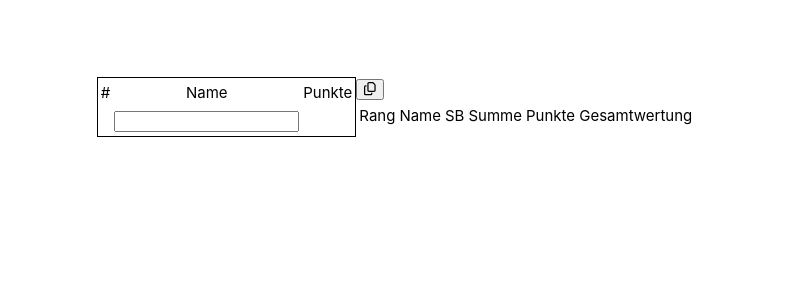
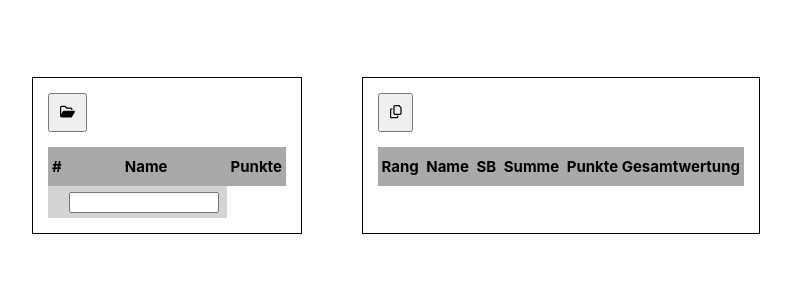
Before and after one commit to hgarus/xtable-editor, a Vue app: page / in a window 1280 px wide. Shown: the top 300 px of the page, without its empty margins (244-1035 px from the left). Built offline with nearby package versions, Linux system fonts and the light colour scheme.

Commit message:
Add import functionality

```diff
--- a/src/assets/main.css
+++ b/src/assets/main.css
@@ -14,3 +14,31 @@
     margin: 3em 0;
   }
 }
+
+table {
+  border-collapse: collapse;
+}
+table th {
+  font-weight: bold;
+}
+table td:first-child {
+  padding-left: 0.5em;
+}
+table td:last-child {
+  padding-right: 0.5em;
+}
+table th {
+  padding: 0.5em 0.25em;
+}
+table td {
+  padding: 0.25em 0.25em;
+}
+table tr:first-child {
+  background-color: darkgray;
+}
+table tr:nth-child(2n + 2) {
+  background-color: lightgray;
+}
+dialog {
+  margin: 20vh auto 0 auto;
+}
--- a/src/components/Domain.ts
+++ b/src/components/Domain.ts
@@ -1,7 +1,30 @@
 import * as _ from "lodash";
+import { result } from "lodash";
 
 export class Table {
   players = new Map<string, Player>();
+  static fromTableElement(tableElement: HTMLTableElement) {
+    const table = new Table();
+    const names = Array.from(
+      tableElement.querySelectorAll("tr:not(:first-of-type) td:nth-of-type(2)")
+    ).map((element, i) => element.textContent || "" + i);
+    names.forEach((name) => table.addPlayer(name));
+    names.forEach((name, i) => {
+      const player = table.playerByName(name);
+      const relevantResultElements = Array.from(
+        tableElement.querySelectorAll(
+          `tr:nth-of-type(${i + 2}) td:nth-of-type(n + 3)`
+        )
+      ).slice(i + 1, names.length);
+      relevantResultElements
+        .map((element) => element.textContent as Result)
+        .forEach((result, j) => {
+          const opp = table.playerByName(names[i + 1 + j])!;
+          player?.setResult(opp, result);
+        });
+    });
+    return table;
+  }
   playerByName(name: string): Player | undefined {
     return this.players.get(name);
   }
@@ -23,6 +46,15 @@ export class Table {
   onPlayerNameChange(oldName: string, newName: string, player: Player) {
     this.players.delete(oldName);
     this.players.set(newName, player);
+  }
+  removePlayer(name: string) {
+    this.players.delete(name);
+  }
+  clear() {
+    this.players.clear();
+  }
+  replaceWith(otherTable: Table) {
+    this.players = otherTable.players;
   }
 }
 
--- /dev/null
+++ b/src/components/ImportDialog.vue
@@ -0,0 +1,59 @@
+<script setup lang="ts">
+import { ref } from "vue";
+import { Table } from "./Domain";
+
+const emit = defineEmits<{
+  (e: "tableImport", table: Table): void;
+}>();
+const dialog = ref<HTMLDialogElement | null>(null);
+const textarea = ref<HTMLTextAreaElement | null>(null);
+
+function doImport(event: Event) {
+  event.preventDefault();
+  const tableElement = new DOMParser()
+    .parseFromString(textarea.value?.value!, "text/html")
+    .querySelector("table") as HTMLTableElement;
+  const table = Table.fromTableElement(tableElement);
+  emit("tableImport", table);
+  textarea.value!.value = "";
+  dialog.value?.close();
+}
+function show() {
+  dialog.value?.showModal();
+}
+defineExpose({ show });
+</script>
+
+<template>
+  <dialog ref="dialog">
+    <h2>Import</h2>
+    <form @submit="doImport" method="dialog">
+      <label>Paste an existing html table below:</label>
+      <textarea ref="textarea" width="200" height="5"></textarea>
+      <div class="buttons">
+        <button type="reset" @click="dialog?.close()">Cancel</button
+        ><button type="submit">Import</button>
+      </div>
+    </form>
+  </dialog>
+</template>
+
+<style scoped>
+textarea {
+  height: 15em;
+  width: 400px;
+}
+form {
+  display: flex;
+  flex-direction: column;
+}
+button {
+  margin: 0.5em 0 0.5em 0.75em;
+  padding: 0.5em;
+}
+.buttons {
+  display: flex;
+  flex-grow: 0;
+  justify-content: flex-end;
+}
+</style>
--- a/src/components/TableDisplay.vue
+++ b/src/components/TableDisplay.vue
@@ -33,10 +33,12 @@ function toClipboard(element: HTMLElement) {
 </script>
 
 <template>
-  <div>
-    <button @click="toClipboard($refs.table as HTMLTableElement)">
-      <font-awesome-icon icon="fa-regular fa-copy" />
-    </button>
+  <div class="viewer">
+    <header>
+      <button @click="toClipboard($refs.table as HTMLTableElement)">
+        <font-awesome-icon icon="fa-regular fa-copy" />
+      </button>
+    </header>
     <table ref="table">
       <tr>
         <th>Rang</th>
@@ -66,9 +68,15 @@ function toClipboard(element: HTMLElement) {
 </template>
 
 <style scoped>
-.editor {
-  height: 500px;
-  width: 500px;
+.viewer {
+  padding: 1em;
+  margin: 0 2em;
   border: 1px solid black;
 }
+header {
+  margin-bottom: 1em;
+}
+header button {
+  padding: 0.75em;
+}
 </style>
--- a/src/components/TableEditor.vue
+++ b/src/components/TableEditor.vue
@@ -1,30 +1,44 @@
 <script setup lang="ts">
+import { ref } from "vue";
 import * as _ from "lodash";
 import { Table } from "./Domain";
 import ResultInput from "./ResultInput.vue";
+import ImportDialog from "./ImportDialog.vue";
 
 const props = defineProps<{
   table: Table;
 }>();
-
+const importDialog = ref<InstanceType<typeof ImportDialog>>();
+const tableElement = ref<HTMLTableElement | null>();
 function newPlayer(event: Event) {
   const target = event.target as HTMLInputElement;
   props.table.addPlayer(target.value);
   target.value = "";
 }
-function focusByTabindex($el: HTMLElement, tabindex?: number) {
+function focusByTabindex(tabindex?: number) {
   if (tabindex) {
     _.find(
-      Array.from($el.querySelectorAll("[tabindex]")) as HTMLElement[],
+      Array.from(
+        tableElement.value?.querySelectorAll("[tabindex]") ?? []
+      ) as HTMLElement[],
       (el) => el.tabIndex >= tabindex
     )?.focus();
   }
 }
+function importTable(table: Table) {
+  props.table.replaceWith(table);
+}
 </script>
 
 <template>
+  <ImportDialog ref="importDialog" @table-import="importTable"></ImportDialog>
   <div class="editor">
-    <table>
+    <header>
+      <button @click="importDialog?.show()">
+        <font-awesome-icon icon="fa-regular fa-folder-open" />
+      </button>
+    </header>
+    <table ref="tableElement">
       <tr>
         <th>#</th>
         <th>Name</th>
@@ -52,11 +66,11 @@ function focusByTabindex($el: HTMLElement, tabindex?: number) {
             "
             :model-value="player.resultByOpp(opp)"
             @update:model-value="(newValue) => player.setResult(opp, newValue)"
-            @focusOn="(tabindex) => focusByTabindex($el, tabindex)"
+            @focusOn="(tabindex) => focusByTabindex(tabindex)"
           >
           </ResultInput>
         </td>
-        <td>{{ player.points() }}</td>
+        <td class="align-right">{{ player.points() }}</td>
       </tr>
       <tr>
         <td></td>
@@ -69,5 +83,19 @@ function focusByTabindex($el: HTMLElement, tabindex?: number) {
 <style scoped>
 .editor {
   border: 1px solid black;
+  padding: 1em;
+  margin: 0 2em;
+}
+input[type="text"] {
+  width: 150px;
+}
+.align-right {
+  text-align: right;
+}
+header {
+  margin-bottom: 1em;
+}
+header button {
+  padding: 0.75em;
 }
 </style>
--- a/src/components/XTable.vue
+++ b/src/components/XTable.vue
@@ -2,12 +2,9 @@
 import TableEditor from "./TableEditor.vue";
 import TableDisplay from "./TableDisplay.vue";
 import { Table } from "./Domain";
-import { ref } from "vue";
+import { reactive } from "vue";
 
-const table = ref(new Table());
-const preferences = ref({
-  gesamtwertung: [12, 10, 8, 6, 5, 4, 3, 2, 1],
-});
+const table = reactive(new Table());
 </script>
 
 <template>
--- a/src/main.ts
+++ b/src/main.ts
@@ -4,9 +4,9 @@ import App from "./App.vue";
 import "./assets/main.css";
 import { library } from "@fortawesome/fontawesome-svg-core";
 import { FontAwesomeIcon } from "@fortawesome/vue-fontawesome";
-import { faCopy } from "@fortawesome/free-regular-svg-icons";
+import { faCopy, faFolderOpen } from "@fortawesome/free-regular-svg-icons";
 
 /* add icons to the library */
-library.add(faCopy);
+library.add(faCopy, faFolderOpen);
 
 createApp(App).component("font-awesome-icon", FontAwesomeIcon).mount("#app");
```
Also changed, not shown: src/components/TablePrefs.vue (+4 -7 lines).
